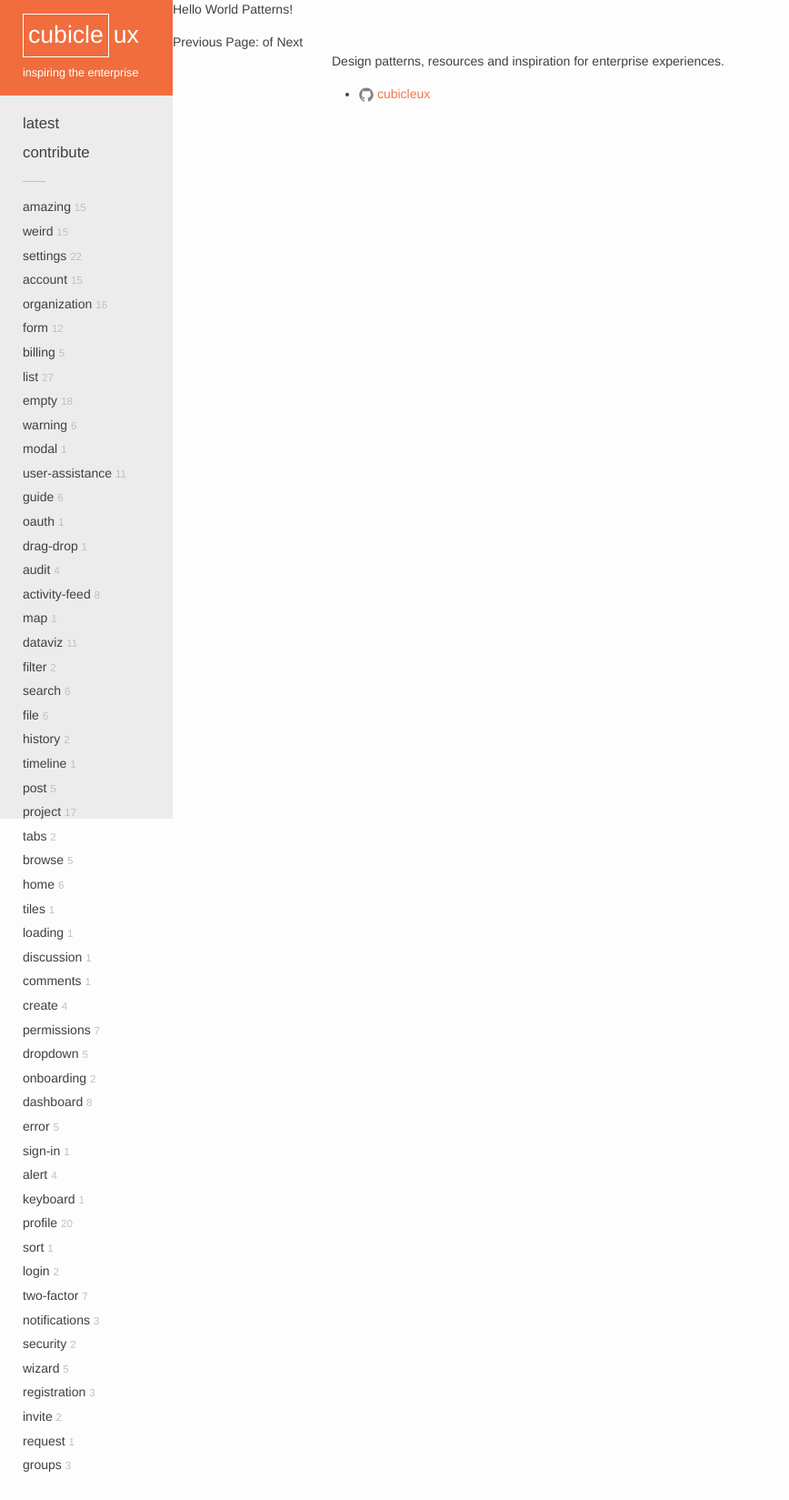
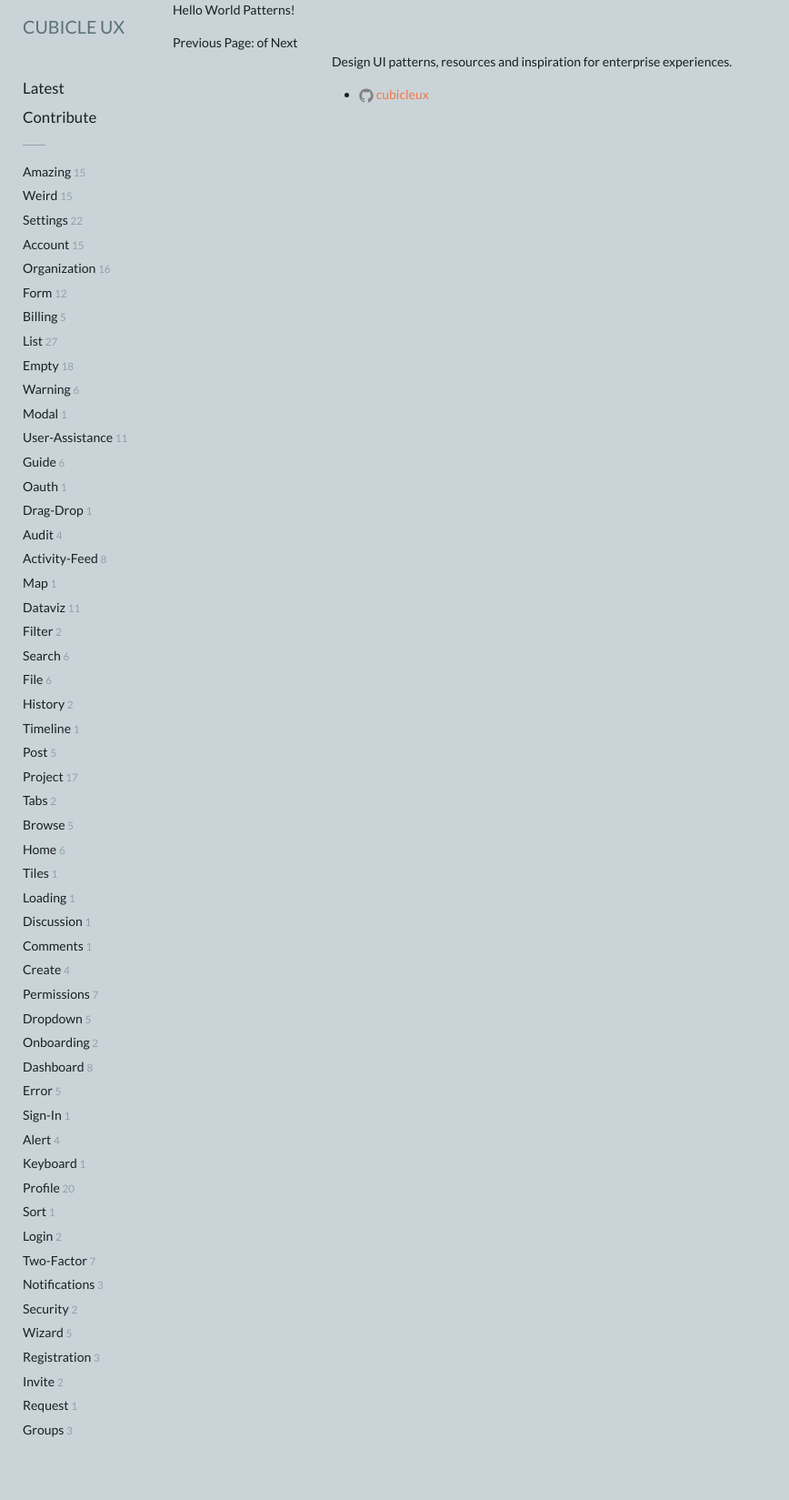
Before and after one commit to cubicleux/cubicleux.github.io, a Jekyll site: the page built from patterns.html, in a window 1280 px wide. Shown: the whole page at 91% size, without its empty margins (0-868 px from the left). Built offline with Jekyll 4.4.1, drawn with Linux system fonts in a browser that asks for light colours; nearby versions of some CDN libraries; after the commit the page ends 1610 px from its top, so only the background shows below that.

Commit message:
Update styles based on Rachel's designs

```diff
--- a/_config.yml
+++ b/_config.yml
@@ -2,7 +2,7 @@
 title: Cubicle UX
 
 description: > # this means to ignore newlines until "baseurl:"
-  Design patterns, resources and inspiration for enterprise experiences.
+  Design UI patterns, resources and inspiration for enterprise experiences.
 baseurl: "" # the subpath of your site, e.g. /blog/
 url: "http://cubicleux.github.io" # the base hostname & protocol for your site
 github_username:  cubicleux
--- a/_includes/head-nav.html
+++ b/_includes/head-nav.html
@@ -1,7 +1,6 @@
 <header class="site-header">
     <a class="site-title" href="{{ site.baseurl }}/">
-        <h1><span>cubicle</span>ux</h1>
-        <h3>inspiring the enterprise</h3>
+        <h1>Cubicle UX</h1>
     </a>
 </header>
 <nav class="site-nav">
--- a/_includes/head.html
+++ b/_includes/head.html
@@ -5,8 +5,20 @@
 
   <title>{% if page.title == "Latest" %}{{ site.title }} | Enterprise design patterns &amp; inspiration{% else %}{% if page.title %}{{ page.title }}{% endif %} | {{ site.title }}{% endif %}</title>
   <meta name="description" content="{% if page.excerpt %}{{ page.excerpt | strip_html | strip_newlines | truncate: 160 }}{% else %}{{ site.description }}{% endif %}">
+  <script src="https://cdnjs.cloudflare.com/ajax/libs/jquery/2.1.4/jquery.min.js"></script>
+    <script src="https://cdnjs.cloudflare.com/ajax/libs/masonry/3.3.1/masonry.pkgd.min.js"></script>
 
+    <link href='http://fonts.googleapis.com/css?family=Lato:400,700' rel='stylesheet' type='text/css'>
   <link rel="stylesheet" href="{{ "/css/main.css" | prepend: site.baseurl }}">
   <link rel="canonical" href="{{ page.url | replace:'index.html','' | prepend: site.baseurl | prepend: site.url }}">
   <link rel="alternate" type="application/rss+xml" title="{{ site.title }}" href="{{ "/feed.xml" | prepend: site.baseurl | prepend: site.url }}" />
+
+    <script>
+
+        $('.grid').masonry({
+  // options
+  itemSelector: '.grid-item'
+});
+
+    </script>
 </head>
--- a/_sass/_layout.scss
+++ b/_sass/_layout.scss
@@ -13,15 +13,6 @@
     box-sizing: border-box;
 }
 
-.head-nav:before {
-    width:$sidebar-width;
-    content: '';
-    position: fixed;
-    top: 0;
-    bottom: 0;
-    z-index: -1;
-    background: $alt-color;
-}
 .page-content{
     width:100%;
     box-sizing: border-box;
@@ -36,7 +27,6 @@
  */
 
 .site-header{
-    background:$brand-color;
     margin-bottom:15px;
 
     a{
@@ -45,21 +35,16 @@
         height:100%;
         padding: 15px 25px;
         box-sizing: border-box;
-        color:white;
+        color: $link-color;
         &:hover{
             text-decoration: none;
-            background:darken($brand-color, 3%);
+            color:$link-hover-color;
         }
     }
     h1{
-        font-size:1.9em;
+        font-size:1.4em;
         margin-bottom: .3em;
-        span{
-            display:inline-block;
-            border:1px solid #fff;
-            padding:3px 5px;
-            margin-right:5px;
-        }
+        text-transform:uppercase;
 
     }
     h3{
@@ -71,18 +56,18 @@
 .site-nav, .tag-list{
 
     font-size:1.2em;
-    text-transform:lowercase;
+    text-transform:capitalize;
     padding:0 25px;
     ul{
         list-style: none;
         margin:0;
 
         li a{
-            color:$text-color;
+            color: $link-color;
             padding:.2em 0;
             display:block;
             &:hover{
-                color:$brand-color;
+                color:$link-hover-color;
             }
             &.current{
                 font-weight:400;
@@ -105,6 +90,20 @@
         margin:15px 0;
     }
 }
+
+
+/** Tiles*/
+
+
+
+/* ---- grid-item ---- */
+
+.grid-item {
+  width: 500px;
+  float: left;
+    padding:15px;
+}
+
 
 /**
  * Site header
--- a/css/main.scss
+++ b/css/main.scss
@@ -6,17 +6,20 @@
 
 
 // Our variables
-$base-font-family: Helvetica, Arial, sans-serif;
+$base-font-family: 'Lato', Helvetica, Arial, sans-serif;
 $base-font-size:   14px;
 $small-font-size:  $base-font-size * 0.875;
 $base-line-height: 1.5;
 
 $spacing-unit:     30px;
 
-$text-color:       #404040;
-$background-color: #fdfdfd;
-$brand-color:      #F2784B;
-$alt-color:        #ECECEC;
+$text-color:       #191F21;
+$background-color: #CAD3D8;
+$brand-color:      #F2784B; //depreciated
+$alt-color:        #ECECEC; //depreciated
+$link-color:       $text-color;
+$link-hover-color: lighten($link-color, 30%);
+
 
 $grey-color:       #828282;
 $grey-color-light: lighten($grey-color, 40%);
```
Also changed, not shown: index.html (+4 -4 lines).
